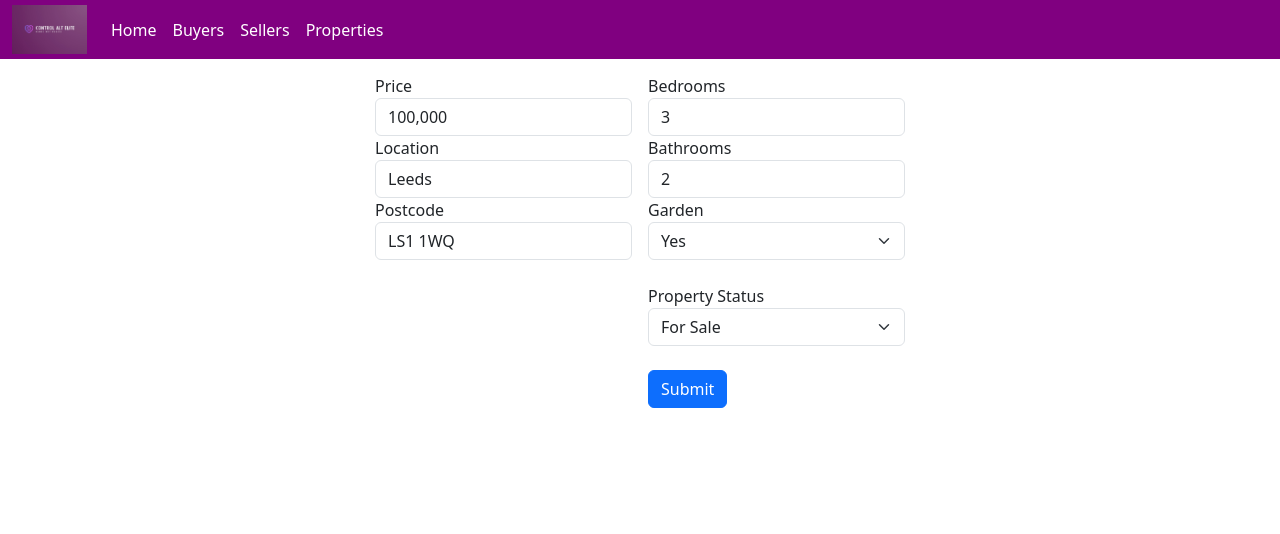
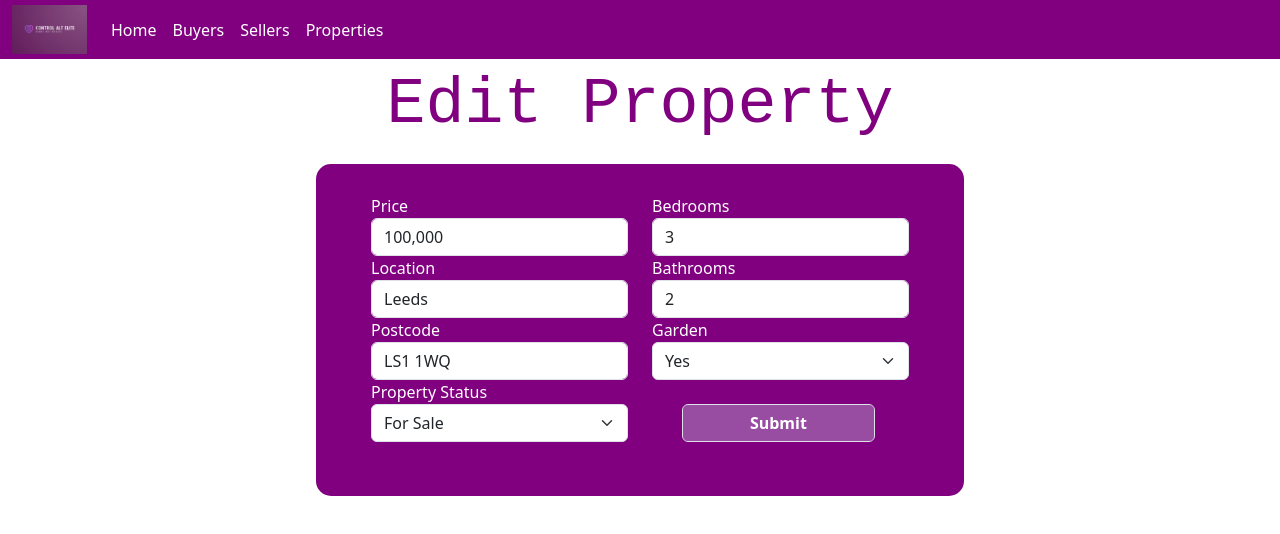
Before and after one commit to AndykingSkywalker/ctrl_alt_elite, a React (Create React App) app: page /edit/1 in a window 1280 px wide. Shown: the top 534 px of the page. Built offline with nearby package versions, Linux system fonts and the light colour scheme; data requests are answered from the project's data file.

Commit message:
tidied edit property

```diff
--- a/src/Components/Routing/EditProperties.jsx
+++ b/src/Components/Routing/EditProperties.jsx
@@ -47,9 +47,10 @@ function EditProperties() {
 
 return(
 
-
-<form onSubmit={handleSubmit} className="row gx-3 gy-2" style={{ justifyContent: "center", marginTop: "50px"}}>
-
+    <>
+    <h1 style={{ color: "purple", fontFamily: "monospace", textTransform: "capitalize", fontSize: "65px", marginTop: "50px", textAlign: "center" }}>Edit Property</h1>
+<form onSubmit={handleSubmit} className="row gx-3 gy-2" style={{ justifyContent: "center", marginTop: "20px"}}>
+<div className='row' style={{ backgroundColor: "purple", borderRadius: "15px", color: "white", padding: "30px", width: "50%", margin: "auto", justifyContent: "center" }}>
 <div class="col-auto">
     <label for="autoSizingInput">Price</label>
     <input className="form-control" onChange={event => setPrice(event.target.value)} type="text" id="price" value={price}/>
@@ -59,6 +60,14 @@ return(
 
     <label for="autoSizingInput">Postcode</label>
     <input className="form-control" onChange={event => setPostcode(event.target.value)} type="text" id="postcode" name="postcode" value={postcode}/>
+
+    <label for="autoSizingInput">Property Status</label>
+    <select className="form-select" name="garden" onChange={(e) => setPropertyStatus(e.target.value)} value={propertyStatus} id="bathrooms">
+        <option value="">Select an Option</option>
+        <option value="For Sale">For Sale</option>
+        <option value="Sold">Sold</option>
+        <option value="Withdrawn">Withdrawn</option>
+    </select>
 </div>
 <div class="col-auto">
     <label for="autoSizingInput">Bedrooms</label>
@@ -75,20 +84,14 @@ return(
         <option value="No">No</option>
     </select>
     <br />
-    <label for="autoSizingInput">Property Status</label>
-    <select className="form-select" name="garden" onChange={(e) => setPropertyStatus(e.target.value)} value={propertyStatus} id="bathrooms">
-        <option value="">Select an Option</option>
-        <option value="For Sale">For Sale</option>
-        <option value="Sold">Sold</option>
-        <option value="Withdrawn">Withdrawn</option>
-    </select>
+    <button style={{ color: "white", fontWeight: "bold", backgroundColor: "#984da2", marginLeft:"30px",  width: "75%" }} className='form-control' type="" >Submit</button>
     <br />
-    <button className="btn btn-primary" type="" >Submit</button>
 
 </div>
+</div>
 </form>
+</>
    )
-
 
 }
 
```
